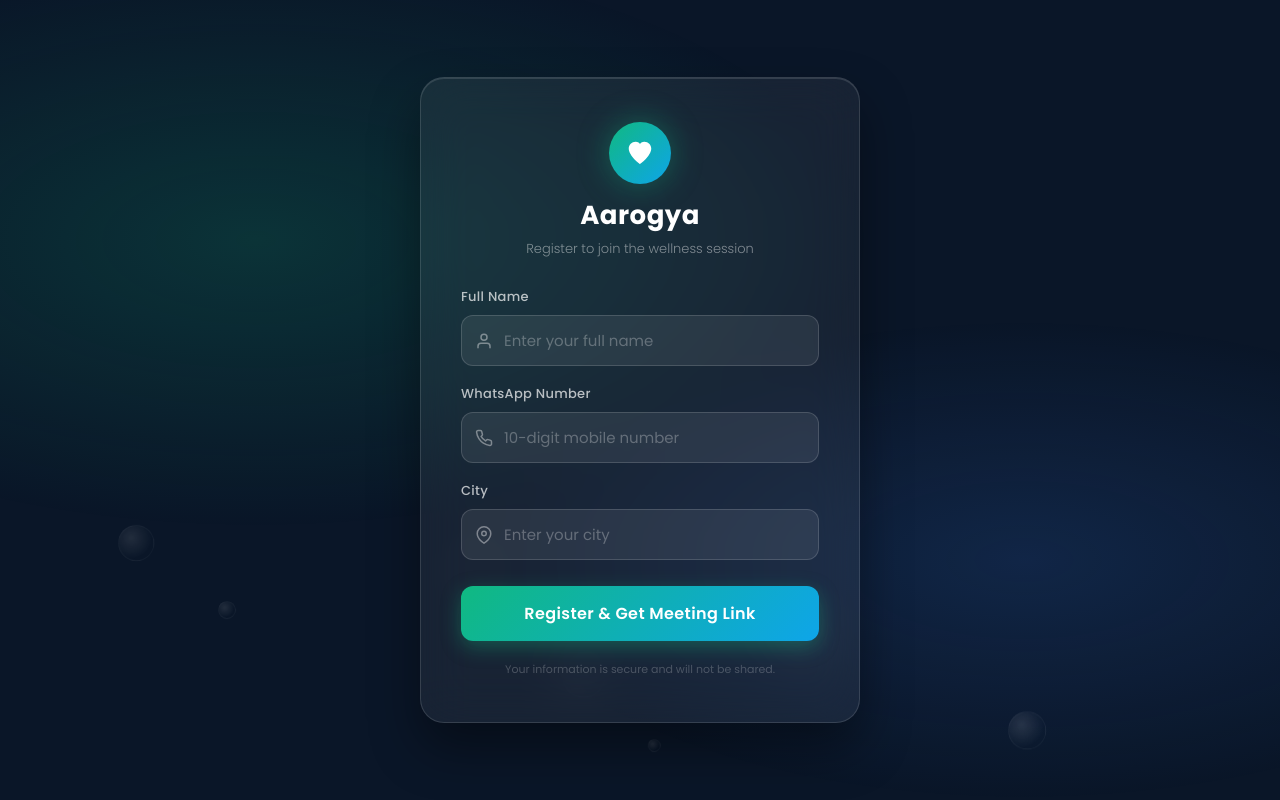
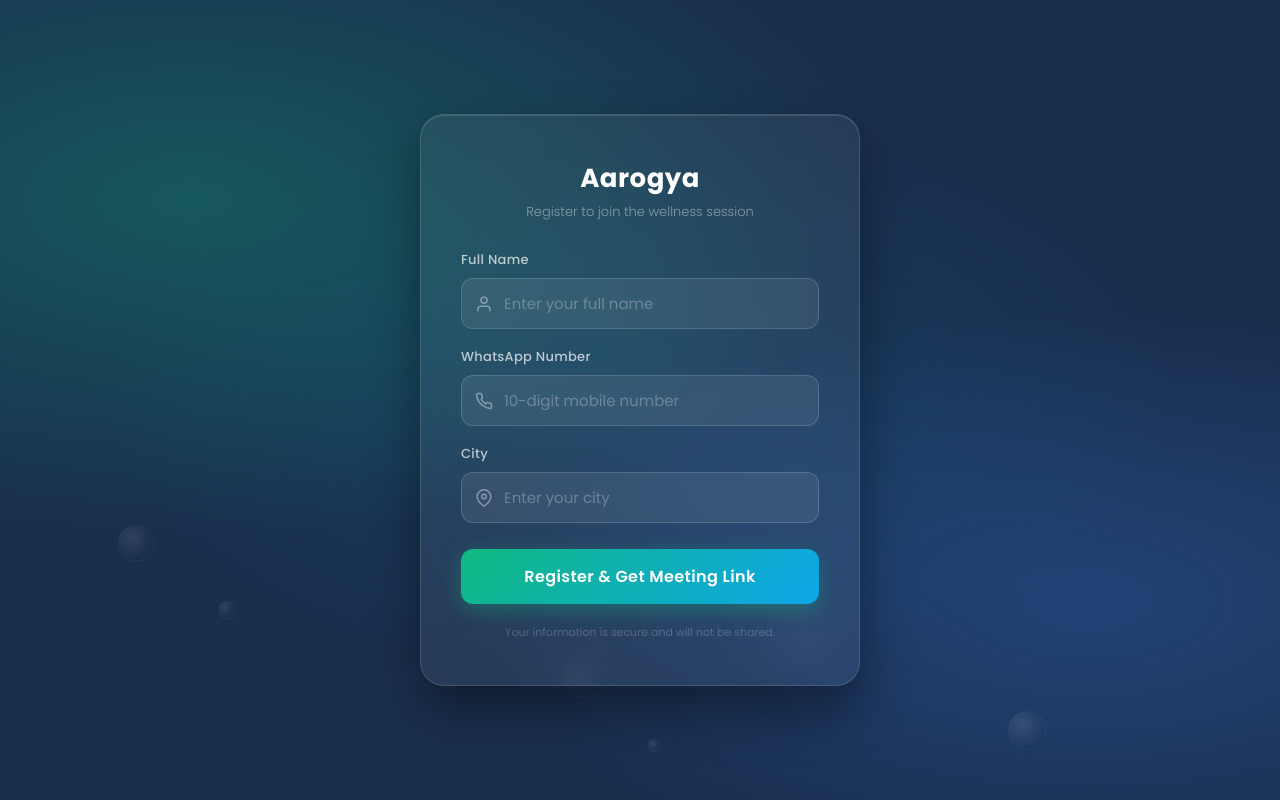
Before and after one commit to BODH-DJJS/Aarogya, a plain HTML site: page index.html in a window 1280 px wide. Drawn offline with Linux system fonts and the light colour scheme.

Commit message:
Update index.html

```diff
--- a/index.html
+++ b/index.html
@@ -15,7 +15,7 @@
       justify-content: center;
       align-items: center;
       padding: 20px;
-      background: #0a1628;
+      background: #1a2f4e;
       overflow: hidden;
       position: relative;
     }
@@ -25,8 +25,9 @@
       position: fixed;
       inset: 0;
       background:
-        radial-gradient(ellipse 80% 60% at 20% 30%, rgba(16,185,129,0.18) 0%, transparent 60%),
-        radial-gradient(ellipse 70% 50% at 80% 70%, rgba(59,130,246,0.15) 0%, transparent 60%);
+        radial-gradient(ellipse 90% 70% at 15% 25%, rgba(16,185,129,0.30) 0%, transparent 60%),
+        radial-gradient(ellipse 80% 60% at 85% 75%, rgba(59,130,246,0.25) 0%, transparent 60%),
+        radial-gradient(ellipse 60% 50% at 50% 50%, rgba(14,165,233,0.12) 0%, transparent 70%);
       pointer-events: none;
       z-index: 0;
     }
@@ -212,11 +213,6 @@
   <!-- FORM SECTION -->
   <div id="formSection">
     <div class="logo-wrap">
-      <div class="logo-icon">
-        <svg viewBox="0 0 24 24" xmlns="http://www.w3.org/2000/svg">
-          <path d="M12 21C12 21 3 14.5 3 8.5C3 5.42 5.42 3 8.5 3C10.24 3 11.81 3.93 12 5C12.19 3.93 13.76 3 15.5 3C18.58 3 21 5.42 21 8.5C21 14.5 12 21 12 21Z"/>
-        </svg>
-      </div>
       <h1>Aarogya</h1>
       <p>Register to join the wellness session</p>
     </div>
```
